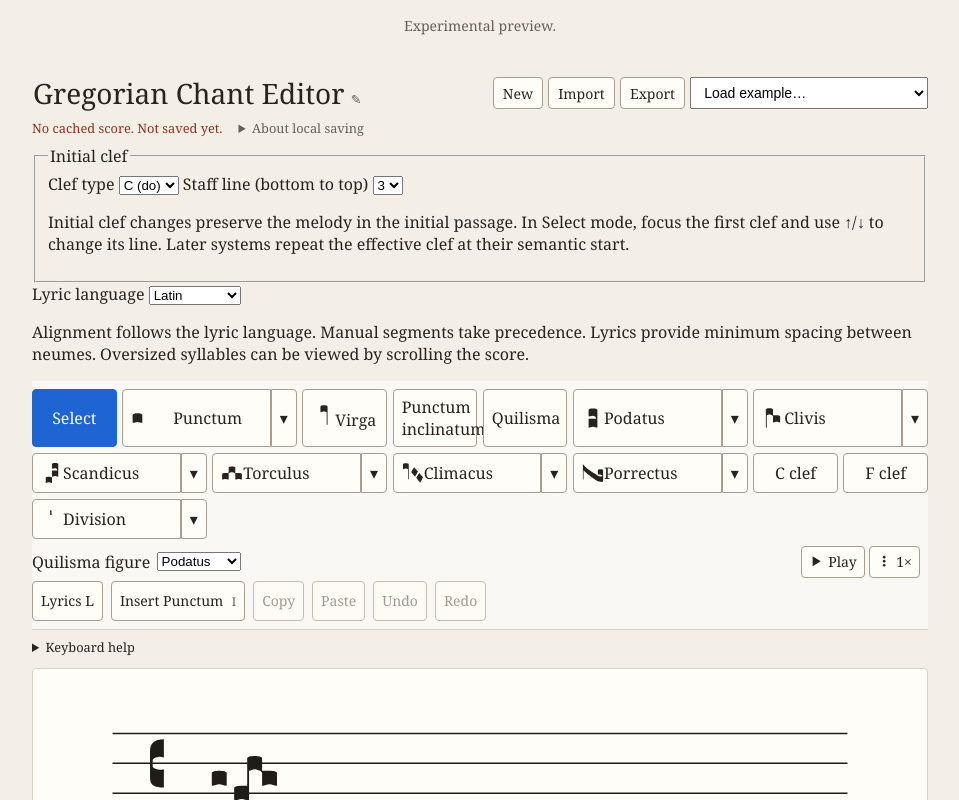
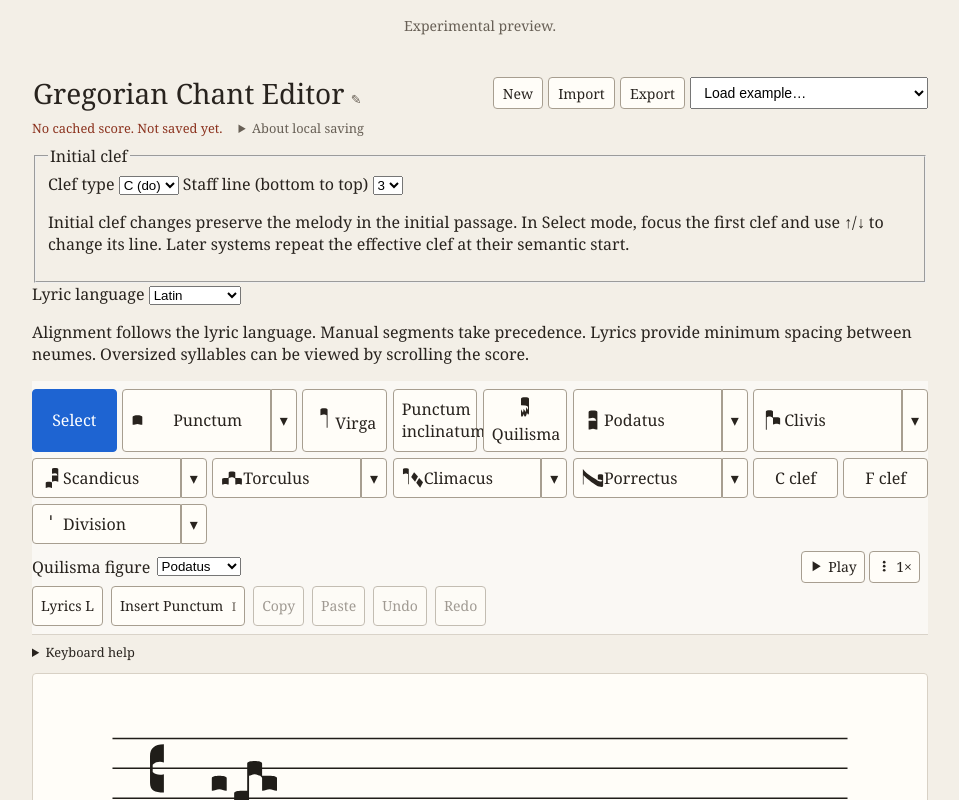
Before and after one commit to OceanOSdev/gregorian-chant-editor, a React (Vite) app: page / in a window 1280 px wide. Shown: the top 800 px of the page, without its empty margins (160-1119 px from the left). Built offline with nearby package versions, Linux system fonts and the light colour scheme.

Commit message:
Added Quilisma icon

```diff
--- a/src/editor/components/NeumeFamilyMenu.tsx
+++ b/src/editor/components/NeumeFamilyMenu.tsx
@@ -15,7 +15,7 @@ import {
   type GraphicalNeumeKind,
 } from '../neume-entry-pitches';
 import { NeumeInk } from '../rendering/NeumeInk';
-import type { PunctumFamilyKind } from '../state/editor-tool';
+import { entryAppearance, type PunctumFamilyKind } from '../state/editor-tool';
 import './NeumeFamilyMenu.css';
 
 // Icons are staffless silhouettes: body-only geometry, never ledger lines.
@@ -47,7 +47,7 @@ export function EntryIcon({
     createNeumeEntryPitches(kind, staffPosition(0)).staffPositions,
     0,
     0,
-    form ? [{ form }] : [],
+    entryAppearance(kind, form),
   );
   const { x, y, width, height } = geometry.bounds;
   const pad = 2;
--- a/src/editor/components/NotationPalette.tsx
+++ b/src/editor/components/NotationPalette.tsx
@@ -242,6 +242,9 @@ export function NotationPalette({
         }}
       >
         {tool === 'virga' && <EntryIcon kind="punctum" form="virga" />}
+        {tool === 'quilisma' && (
+          <EntryIcon kind={quilismaFigure} form="quilisma" />
+        )}
         {paletteButtonLabel(tool)}
       </button>
     );
```
